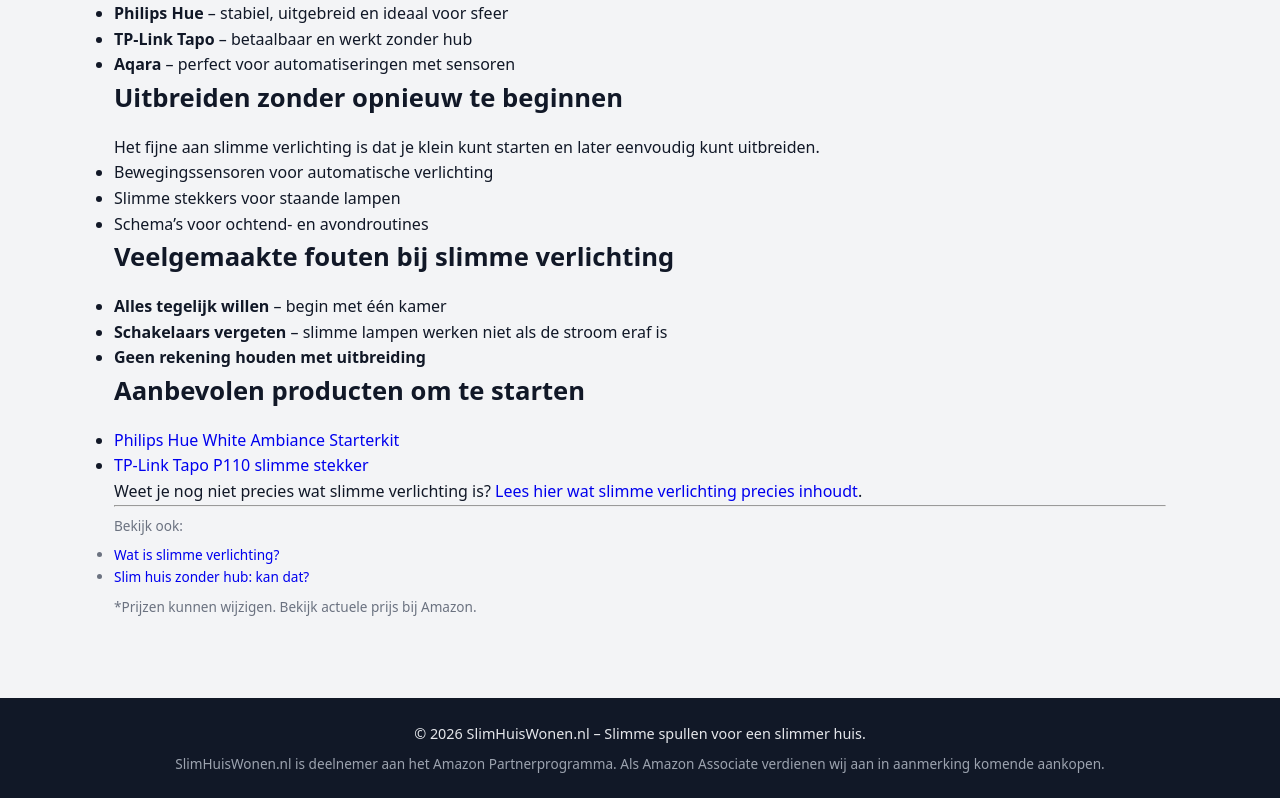
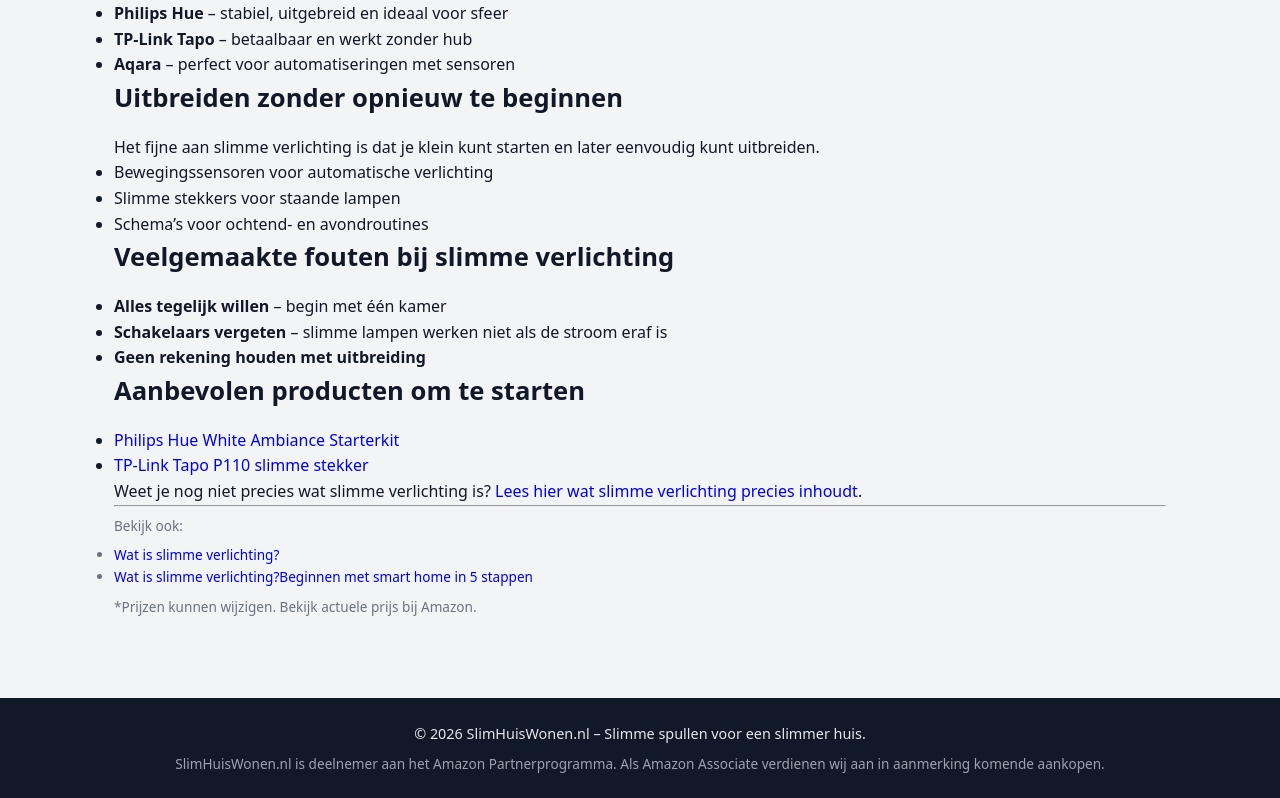
Before and after one commit to hafidgrad/SlimHuisWonen, a Next.js app: page /tips/beginnen-met-slimme-verlichting in a window 1280 px wide. Shown: the part 665-1463 px from the top of the page. Built offline with nearby package versions, Linux system fonts and the light colour scheme.

Commit message:
app/tips/beginnen-met-slimme-verlichting/page.jsx

```diff
--- a/app/tips/beginnen-met-slimme-verlichting/page.jsx
+++ b/app/tips/beginnen-met-slimme-verlichting/page.jsx
@@ -142,9 +142,13 @@ export default function BeginnenMetSlimmeVerlichting() {
               </Link>
             </li>
             <li>
-              <Link href="/tips/slim-huis-zonder-hub">
-                Slim huis zonder hub: kan dat?
-              </Link>
+              <Link href="/tips/wat-is-slimme-verlichting">
+  Wat is slimme verlichting?
+</Link>
+<Link href="/tips/beginnen-met-smart-home">
+  Beginnen met smart home in 5 stappen
+</Link>
+
             </li>
           </ul>
 
```
